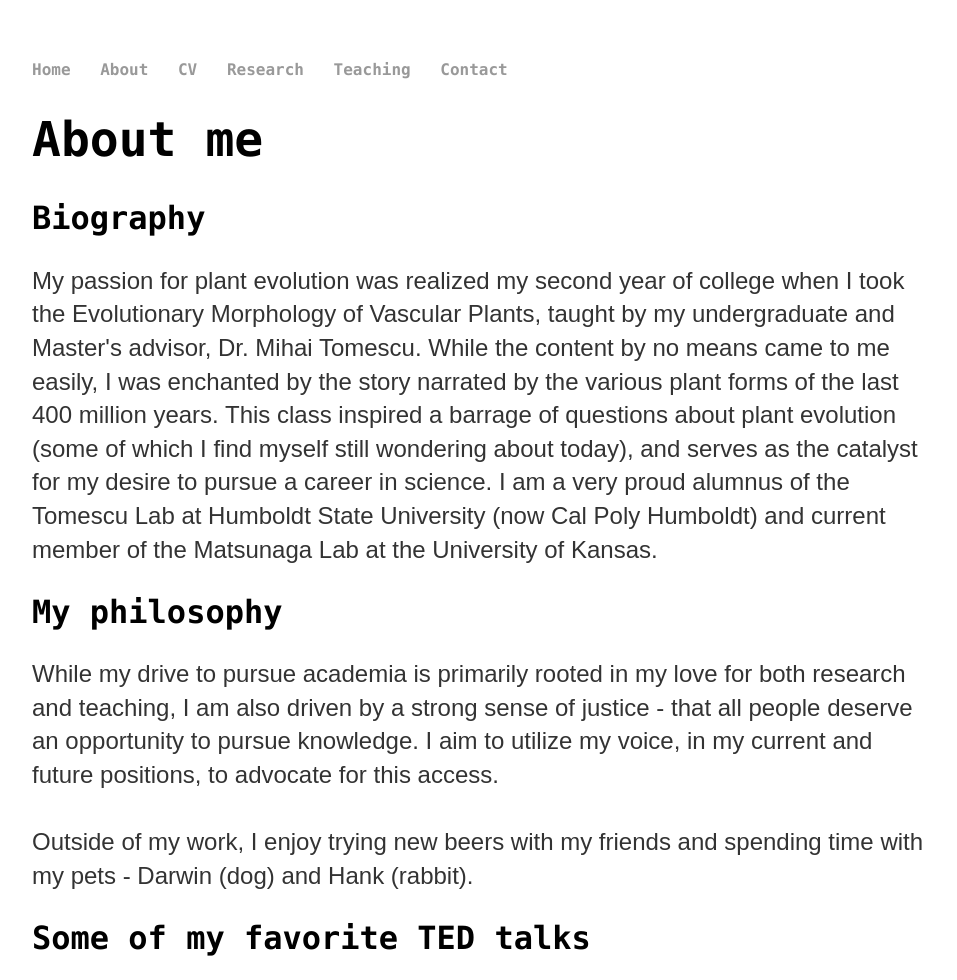
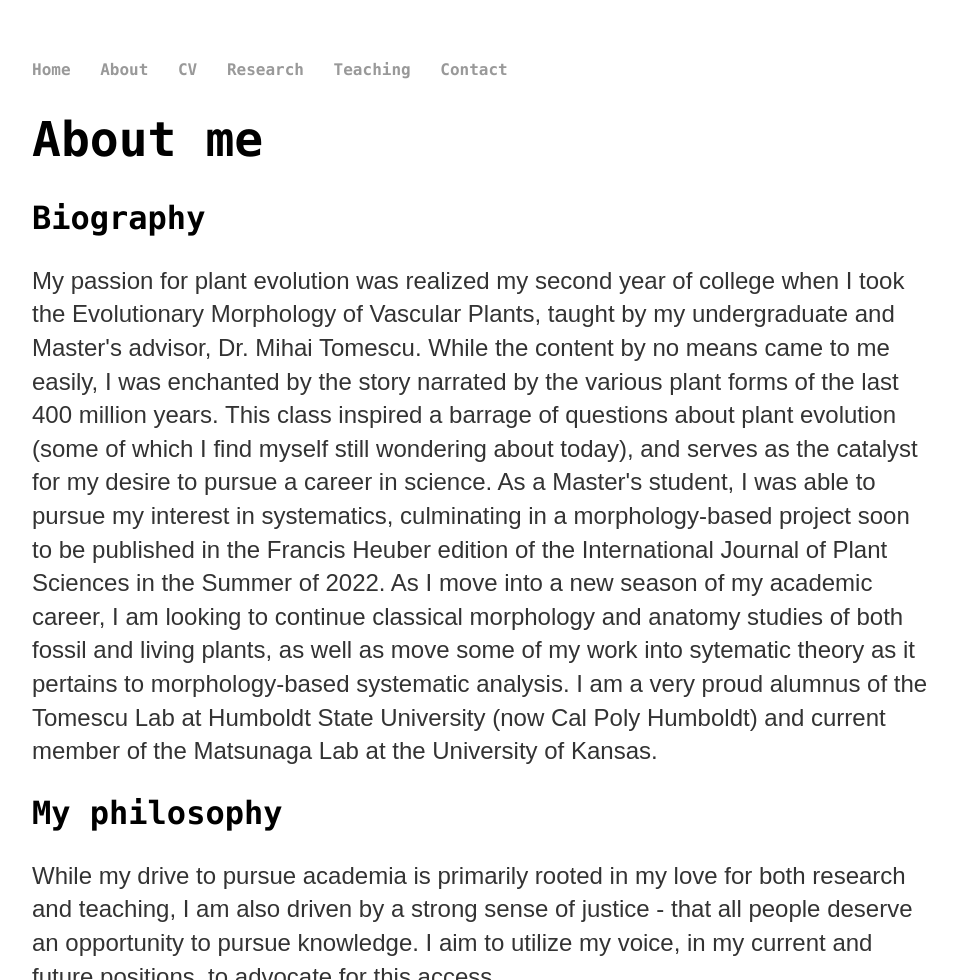
Before and after one commit to megannibbs/megannibbelink.github.io, a Jekyll site: the page built from about/index.html, in a window 1280 px wide, cut to the strip 0-980 px from the top of the page. Shown: the whole strip, without its empty margins (160-1117 px from the left). Built offline with Jekyll 4.4.1, drawn with Linux system fonts in a browser that asks for light colours.

Commit message:
Update index.html

```diff
--- a/about/index.html
+++ b/about/index.html
@@ -8,9 +8,10 @@ title: Meg Nibbelink | About
 	<p>My passion for plant evolution was realized my second year of college when I took the Evolutionary Morphology of Vascular Plants, taught by my undergraduate and
 		Master's advisor, Dr. Mihai Tomescu. While the content by no means came to me easily, I was enchanted by the story narrated by the various plant forms
 		of the last 400 million years. This class inspired a barrage of questions about plant evolution (some of which I find myself still wondering about today),
-		and serves as the catalyst for my desire to pursue a career in science. I am a very proud alumnus of the Tomescu Lab at Humboldt State University (now Cal Poly Humboldt) and current
-		member of the Matsunaga Lab at the University of Kansas.
-
+		and serves as the catalyst for my desire to pursue a career in science. As a Master's student, I was able to pursue my interest in systematics, culminating in a morphology-based project
+		soon to be published in the Francis Heuber edition of the International Journal of Plant Sciences in the Summer of 2022. As I move into a new season of my academic career, I am looking to
+		continue classical morphology and anatomy studies of both fossil and living plants, as well as move some of my work into sytematic theory as it pertains to morphology-based systematic analysis. I am a very proud alumnus of the Tomescu Lab at Humboldt State University (now Cal Poly Humboldt)
+		and current member of the Matsunaga Lab at the University of Kansas.
 	<h2>My philosophy</h2>
 	<p>While my drive to pursue academia is primarily rooted in my love for both research and teaching, I am also driven by a strong sense of justice -
 		that all people deserve an opportunity to pursue knowledge. I aim to utilize my voice, in my current and future positions, to advocate for this access.</br>
```
